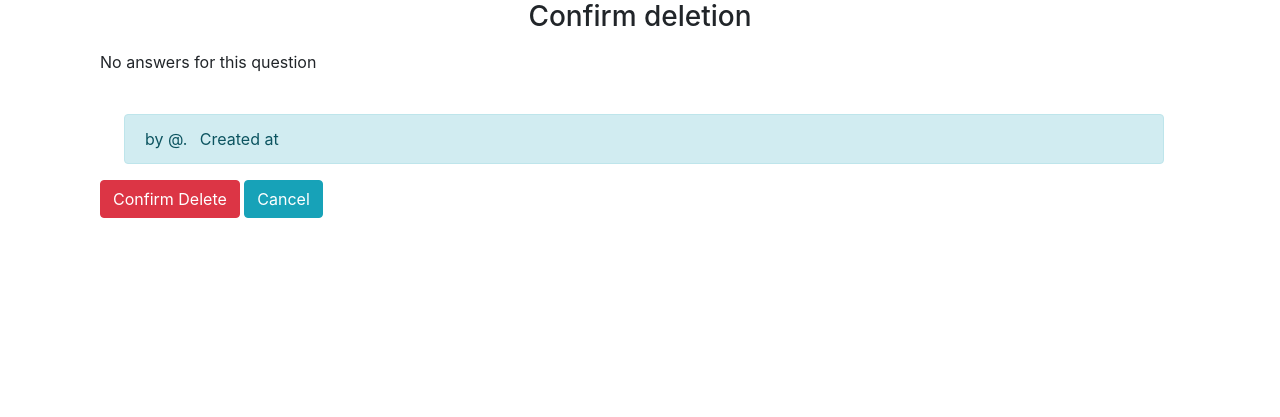
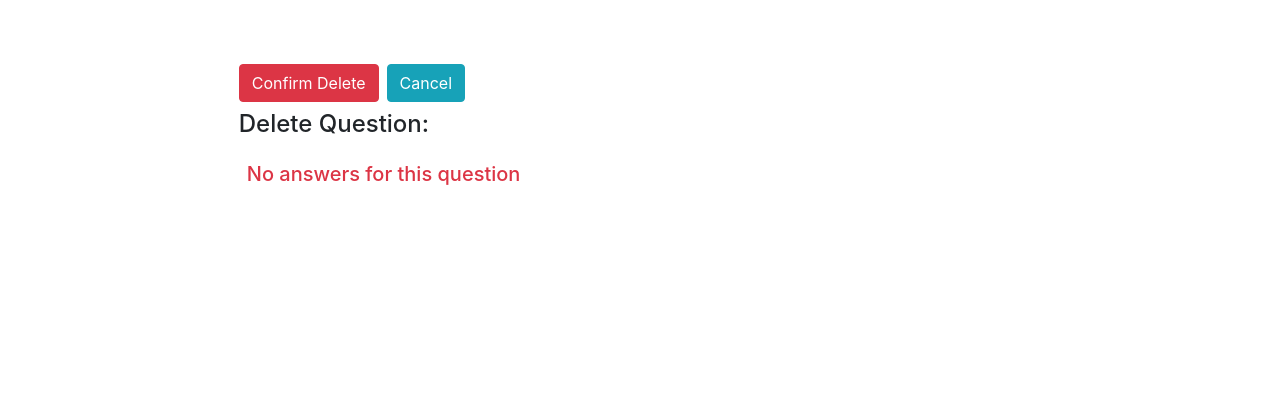
Before and after one commit to AviBlinder/fastsimplesocial-application-v2, a Django app: template myproject/questions/templates/questions/question_confirm_delete.html in a window 1280 px wide. Shown: the part 90-507 px from the top of the page. Run offline with Django 3.2, Linux system fonts and the light colour scheme; the template is opened without the code that fills it: values that come from a table or form of the project are taken from there, others are empty; parts of the project's set-up code (start-up, migrations or seed data) failed here and were passed over; some libraries are stand-ins or nearby versions; some web fonts are replaced.

Commit message:
confirm delete - design fixed

```diff
--- a/myproject/questions/templates/questions/_question_no_answer.html
+++ b/myproject/questions/templates/questions/_question_no_answer.html
@@ -3,39 +3,20 @@
 {% load switch %}
 
 <div class="question media">
-	<div class="media-body">
-		<h4>{{ question.question_html|safe }}</h4>
+	<div class="media-body mt-3">
+		<h4 class="text-danger"><font face="Cursive">{{ question.question_html|safe }}</font></h4>
 		{% if question.answers.count > 0 %}
-		<div class="media-body alert alert-warning" role="alert">
+		<h5>
+		Answers for this question:
+		<div class="media-body alert " role="alert">
 			{% for answer in question.answers.all %}
-			<h5 class="ml-2">{{forloop.counter}}. {{ answer|safe }}</h5>
+			<h5 class=" text-danger "><font face="Cursive">{{forloop.counter}}. {{ answer|safe }}</font></h5>
 
 			{% endfor %}
+		</h5>
 		</div>
 		{% else %}
-		<p> No answers for this question</p>
-		{% endif %}
-
-
-	</div>
-	<div class="mt-4 ml-4">
-		{% if question.question_picture %}
-		   {% switch question.extension %}
-			{% case 'mp4' %}
-                  <video width="252" height="200"  preload="none" controls>
-  					<source src="{{ question.question_picture.url }}" type="video/mp4">
-					Your browser does not support the video tag.
-                  </video>
-            {% case 'm4a' %}
-                  <audio controls>
-  					<source src="{{ question.question_picture.url }}" type="video/mp4">
-					Your browser does not support the audio tag.
-                  </audio>
-  			{% else %}
-				<img class="mr-4 mb-1  img-responsive media-object" style="width:150px; height:150px"
-					src="{{ question.question_picture.url }}" alt="Question image">
-            {% endswitch %}
-
+		<h5 class="ml-2 text-danger"> No answers for this question</h5>
 		{% endif %}
 	</div>
 
--- a/myproject/questions/templates/questions/question_confirm_delete.html
+++ b/myproject/questions/templates/questions/question_confirm_delete.html
@@ -1,43 +1,47 @@
 {% extends "questions/question_base.html" %}
 
 
+
+{% block stylesheet %}
+<style>
+
+.question_layout{
+    background: #fff;
+    margin-top: 5%;
+    margin-bottom: 5%;
+    width: 75%;
+}
+</style>
+
+{% endblock %}
+
+
 {% block question_content %}
-<h3 class="text-center">Confirm deletion </h3>
 
-<div class="container">
-<div class="row justify-content-left">
-	<div class="col">
-	{% include "questions/_question_no_answer.html" with question=object hide_delete=True %}
+<div class="container question_layout">
+
+<div class="row">
+	<div class="col ">
+	<form method="POST">
+		{% csrf_token %}
+		<div class="d-flex flex-row my-2">
+		<input type="submit" value="Confirm Delete" class=" btn btn-danger btn-large">
+		<a href="{% url 'questions:single' username=user.email pk=object.pk %}"
+			class="btn btn-info btn-large btn-default ml-2">Cancel</a>
+		</div>
+	</form>
+
 	</div>
 </div>
 
-<div class="row">
-	<div class="col mr-3 mt-4 ml-4">
-		<div class="media-heading alert alert-info" role="alert">
-			<span class="username">
-							by @{{ question.user.email }}. </a>
-					</span>
-			<time class="time ml-2">
-
-							Created at	{{ question.created_at }}
-					</time> {% if question.group %}
-			<span class="group-name">in <a href="{% url 'groups:single' slug=question.group.slug  %}">
-									{{ question.group.name }}</a>
-					</span> {% endif %}
-		</div>
-
+<div class="row ">
+	<div class="col">
+		<h4>
+	Delete Question: {% include "questions/_question_no_answer.html" with question=object hide_delete=True %}
+	</h4>
 	</div>
 </div>
-<div class="row ">
-	<div class="col">
-		<form method="POST">
-	{% csrf_token %}
-	<input type="submit" value="Confirm Delete" class=" btn btn-danger btn-large">
-	<a href="{% url 'questions:single' username=user.email pk=object.pk %}"
-			class="btn btn-info btn-large btn-default">Cancel</a>
-		</form>
 
-	</div>
-</div>
+
 </div>
 {% endblock %}
```
